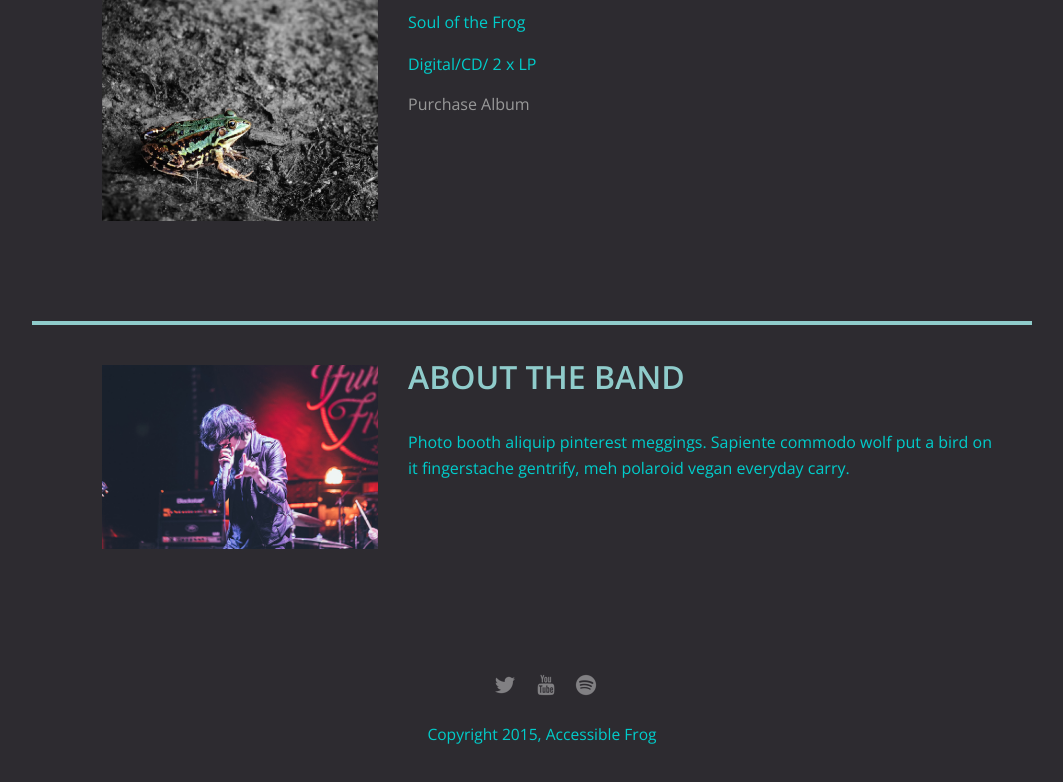
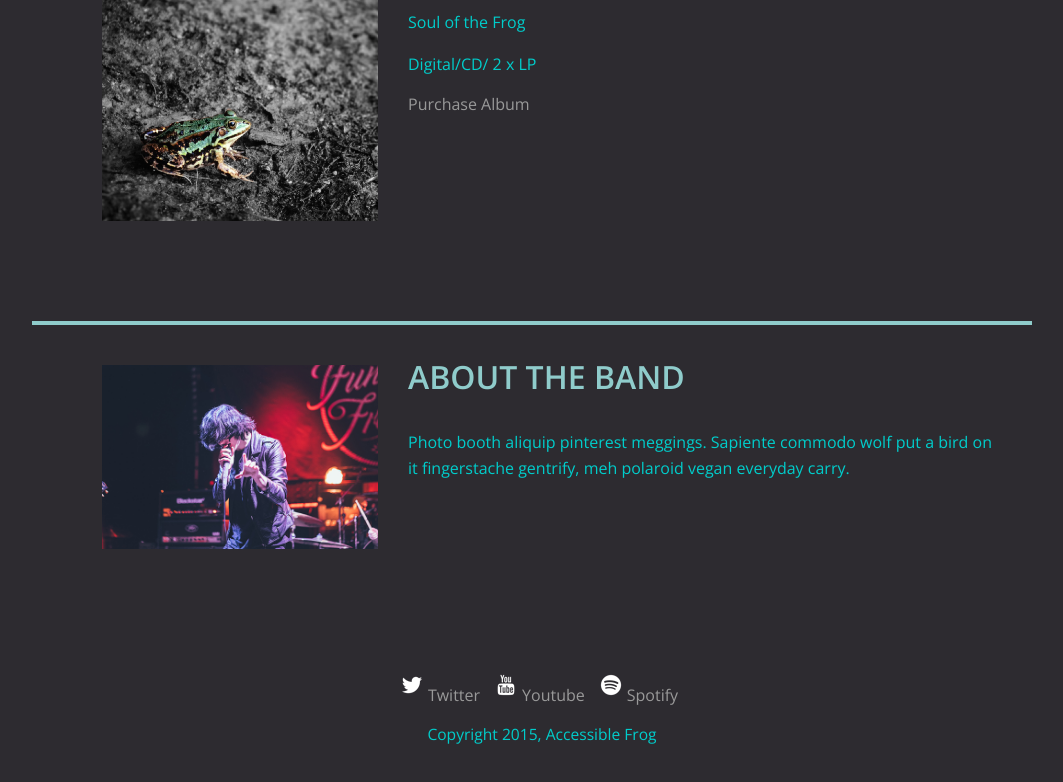
Before and after one commit to smoockpp/Accessibility-Refactor, a plain HTML site: page index.html in a window 1280 px wide. Shown: the part 629-1411 px from the top of the page, without its empty margins (108-1171 px from the left). Drawn offline with nearby package versions, Linux system fonts and the light colour scheme.

Commit message:
fix
social icons text added, on focus background of form fields changing
instead of border

```diff
--- a/css/styles.css
+++ b/css/styles.css
@@ -152,34 +152,45 @@ footer ul li {
   display: inline-block;
 }
 
+.social-list {
+  display: flex;
+  flex-direction: row;
+  align-items: center;
+  justify-content: center;
+}
+
 a.social {
   display: inline-block;
-  margin-left: 5px;
-  width: 30px;
-  height: 30px;
+  margin-right: 10px;
+
   background-size: 30px 30px;
-  opacity: .4;
+  color: #999;
   transition: all .5s;
+  font-size: 1rem;
 }
 
 a.twitter:before {
   display: inline-block;
   content: url(../img/twitter-32.png);
+
 }
 
 a.youtube:before {
   display: inline-block;
   content: url(../img/youtube-32.png);
+
 }
 
 a.spotify:before {
   display: inline-block;
   content: url(../img/spotify-32.png);
+
 }
 
 a.social:hover {
-  opacity: 1;
+  color: white;
 }
+
 
 
 /* Styles for larger screens */
--- a/index.html
+++ b/index.html
@@ -47,10 +47,10 @@
     </main>
 
     <footer role="contentinfo">
-      <ul>
-        <li><a href="#" class="social twitter" aria-hidden="true" title="Twitter link"></a></li>
-        <li><a href="#" class="social youtube" aria-hidden="true" title="Youtube link"></a></li>
-        <li><a href="#" class="social spotify" aria-hidden="true" title="Spotify link"></a></li>
+      <ul class="social-list">
+        <li><a href="#" class="social twitter" aria-hidden="true" title="Twitter link">Twitter</a></li>
+        <li><a href="#" class="social youtube" aria-hidden="true" title="Youtube link">Youtube</a></li>
+        <li><a href="#" class="social spotify" aria-hidden="true" title="Spotify link">Spotify</a></li>
       </ul>
       <p class="copyright">Copyright 2015, Accessible Frog</p>
     </footer>
```
Also changed, not shown: css/survey.css (+10 -2 lines), survey.html (+4 -4 lines), tour.html (+4 -4 lines).
